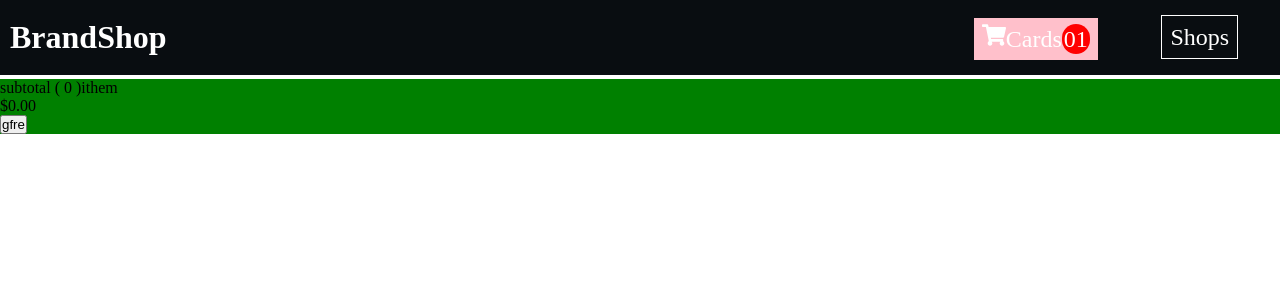
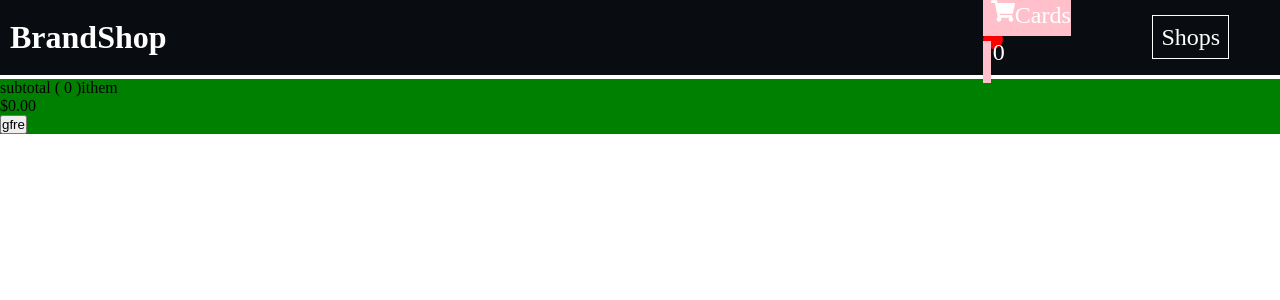
Before and after one commit to pouryaghazizadeh/ob-shop, a React (Create React App) app in the folder Frontend/: page /shop in a window 1280 px wide. Shown: the top 300 px of the page. Built offline with nearby package versions, Linux system fonts and the light colour scheme.

Commit message:
make local for keeep data

```diff
--- a/Frontend/src/components/navbar/index.js
+++ b/Frontend/src/components/navbar/index.js
@@ -1,5 +1,6 @@
 // tools
 import { useState } from "react";
+import { useSelector } from "react-redux";
 // icons
 import { FaBars, FaShoppingCart, FaTimes } from "react-icons/fa";
 // style
@@ -14,12 +15,23 @@ import {
   Title,
 } from "./view";
 
+
+
 const Navbar = () => {
+  // use state for button mobile screen
   const [click, setClick] = useState(false);
   // functions for change mood
   const handelClick = () => {
     setClick(!click);
   };
+
+
+  //
+  const card = useSelector(state=>state.card)
+  const {cardItems} = card
+  const getCardCount = ()=>{
+    return cardItems.reduce((qty, item) => qty + Number(item.qty), 0);
+  }
   return (
     <Header>
       <Title>BrandShop</Title>
@@ -29,7 +41,7 @@ const Navbar = () => {
             <NavLinksShop to="/product">
               <FaShoppingCart />
               Cards
-              <ShopNumber>01</ShopNumber>
+              <ShopNumber>{getCardCount()}</ShopNumber>
             </NavLinksShop>
           </li>
           <li>
--- a/Frontend/src/components/navbar/view.js
+++ b/Frontend/src/components/navbar/view.js
@@ -66,6 +66,7 @@ export const NavLinksShop = styled(Link)`
   background: pink;
   padding: 4px;
   color: #fff;
+  width: 40px;
 
   padding: 8px;
   &:hover {
@@ -87,10 +88,12 @@ export const NavLinks = styled(Link)`
     background: #fff;
   }
 `;
-export const ShopNumber = styled.span`
+export const ShopNumber = styled.div`
   background: red;
   border-radius: 50px;
-  padding: 2px;
+  padding: 10px;
+  width: 20px;
+  height: 20px;
 `;
 
 export const ContainerIcons = styled.div`
--- a/Frontend/src/page/shop/index.js
+++ b/Frontend/src/page/shop/index.js
@@ -27,11 +27,6 @@ function Shop() {
        return cardItems.reduce((qty, item) => qty + Number(item.qty), 0);
 
   };
-
-
-
-
-
 
   //  for price
   const getcardSubTotal = () => {
--- a/Frontend/src/redux/store.js
+++ b/Frontend/src/redux/store.js
@@ -3,12 +3,24 @@ import { applyMiddleware, createStore } from "redux";
 import { composeWithDevTools } from "redux-devtools-extension";
 import thunk from "redux-thunk";
 // import combine reducers
-import {Reducers} from "./reducers/index";
+import { Reducers } from "./reducers/index";
 
 const middleware = [thunk];
+
+//keep data when refresh website
+const cardFromLocalstorage = localStorage.getItem("card")
+  ? JSON.parse(localStorage.getItem("card"))
+  : [];
+const INITIAL_STATE = {
+  card: {
+    cardItems: cardFromLocalstorage,
+  },
+};
+
 // create store
 const store = createStore(
   Reducers,
+  INITIAL_STATE,
   composeWithDevTools(applyMiddleware(...middleware))
 );
 
```
